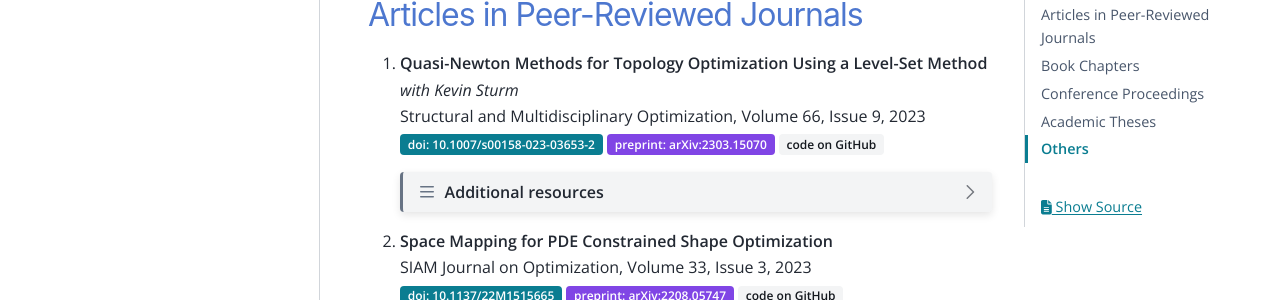
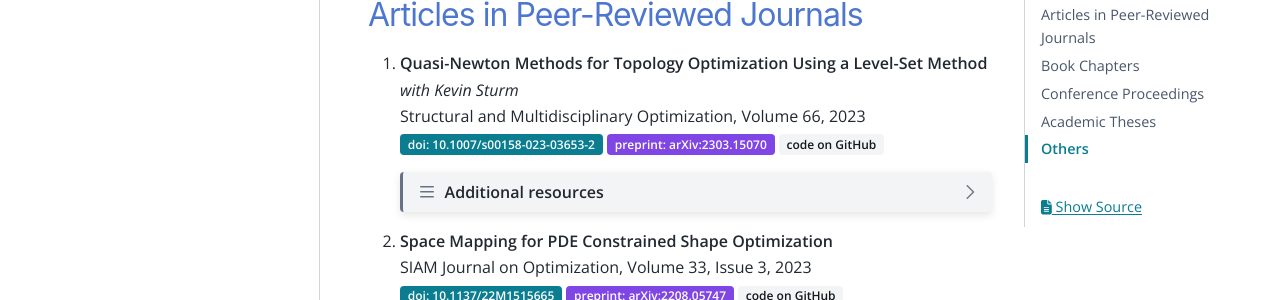
Before and after one commit to sblauth/sblauth.github.io, a Sphinx documentation site: the page built from source/publications.rst, in a window 1280 px wide and 900 px high, scrolled down 548 px. Shown: the part 155-455 px from the top of the window. Built offline with Sphinx 7.4.7 and the PyData theme 0.15.4, drawn with Linux system fonts in a browser that asks for light colours.

Commit message:
update publications

```diff
--- a/source/publications.rst
+++ b/source/publications.rst
@@ -72,7 +72,7 @@ Articles in Peer-Reviewed Journals
 
 #. | **Quasi-Newton Methods for Topology Optimization Using a Level-Set Method**
    | *with Kevin Sturm*
-   | Structural and Multidisciplinary Optimization, Volume 66, Issue 9, 2023
+   | Structural and Multidisciplinary Optimization, Volume 66, 2023
    | :bdg-link-primary:`doi: 10.1007/s00158-023-03653-2 <https://doi.org/10.1007/s00158-023-03653-2>` :bdg-link-secondary:`preprint: arXiv:2303.15070 <https://arxiv.org/abs/2303.15070>` :bdg-link-light:`code on GitHub <https://github.com/sblauth/quasi_newton_methods_for_topology_optimization>`
 
    .. dropdown:: Additional resources
```
